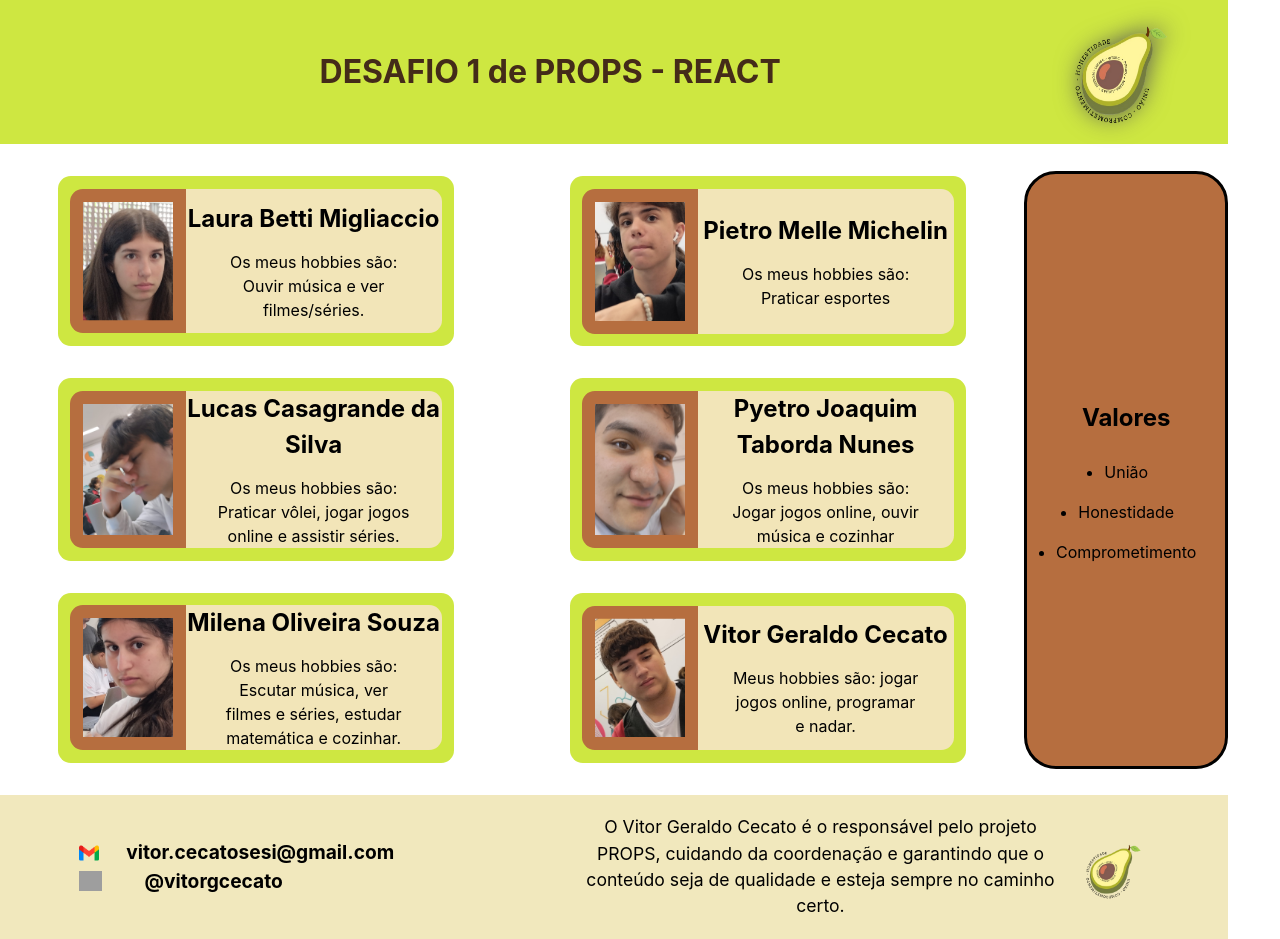
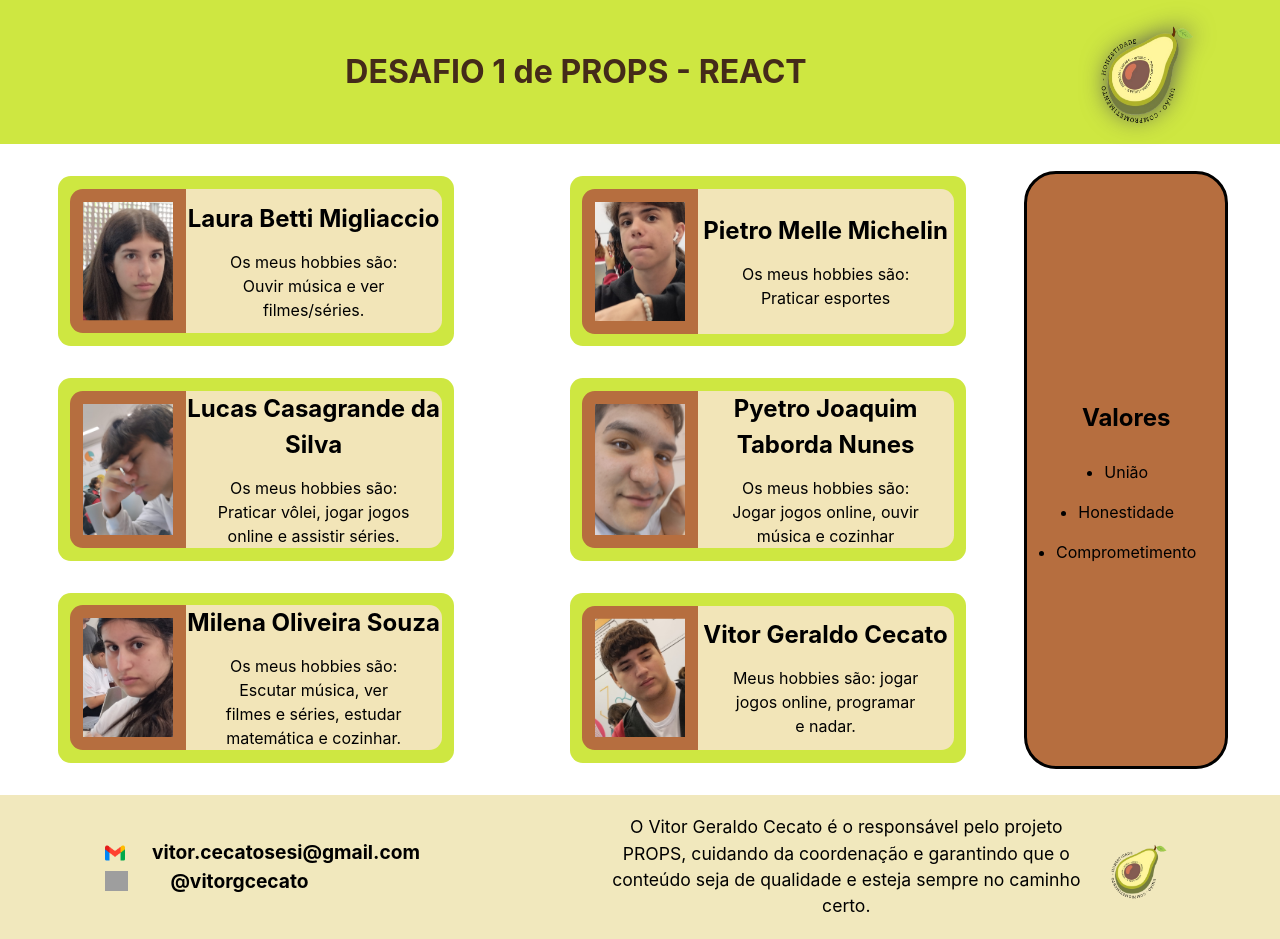
Before and after one commit to vitorcecato-sesi/UsuarioCard, a React (Vite) app: page / in a window 1280 px wide. Built offline with nearby package versions, Linux system fonts and the light colour scheme; grey boxes are pictures that could not be loaded.

Commit message:
Atualizaçõ indexcss

```diff
--- a/src/index.css
+++ b/src/index.css
@@ -10,8 +10,3 @@
   -webkit-font-smoothing: antialiased;
   -moz-osx-font-smoothing: grayscale;
 }
-
-body {
-  margin: 0;
-  display: flex;
-}
```
